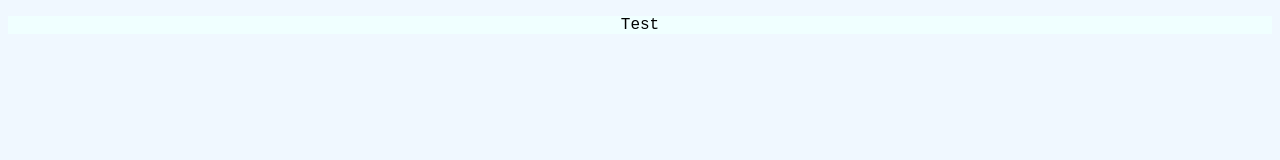
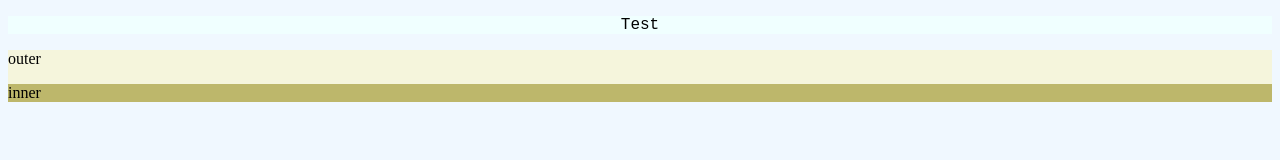
Before and after one commit to DunkDev/DevWork, a plain HTML site: page index.html in a window 1280 px wide. Drawn offline with Linux system fonts and the light colour scheme.

Commit message:
Second Draft

```diff
--- a/index.html
+++ b/index.html
@@ -8,8 +8,17 @@
 <body>
 
     <div id="console">
+        <p id="jsTest">Test</p>
+    </div>
 
-        <p id="jsTest">Test</p>
+    <div id="outerContainer">
+        <p>outer</p>
+
+        <div id="innerContainer">
+            <p>inner</p>
+        </div>
+
+
     </div>
 
 <script src="script.js"></script>
--- a/style.css
+++ b/style.css
@@ -9,3 +9,13 @@ body {
     background-color: Azure;
     font-family: "Courier New", Courier, monospace;
     }
+
+    #outerContainer{
+
+        background-color: beige;
+    }
+
+    #innerContainer {
+
+        background-color: darkkhaki;
+    }
```
